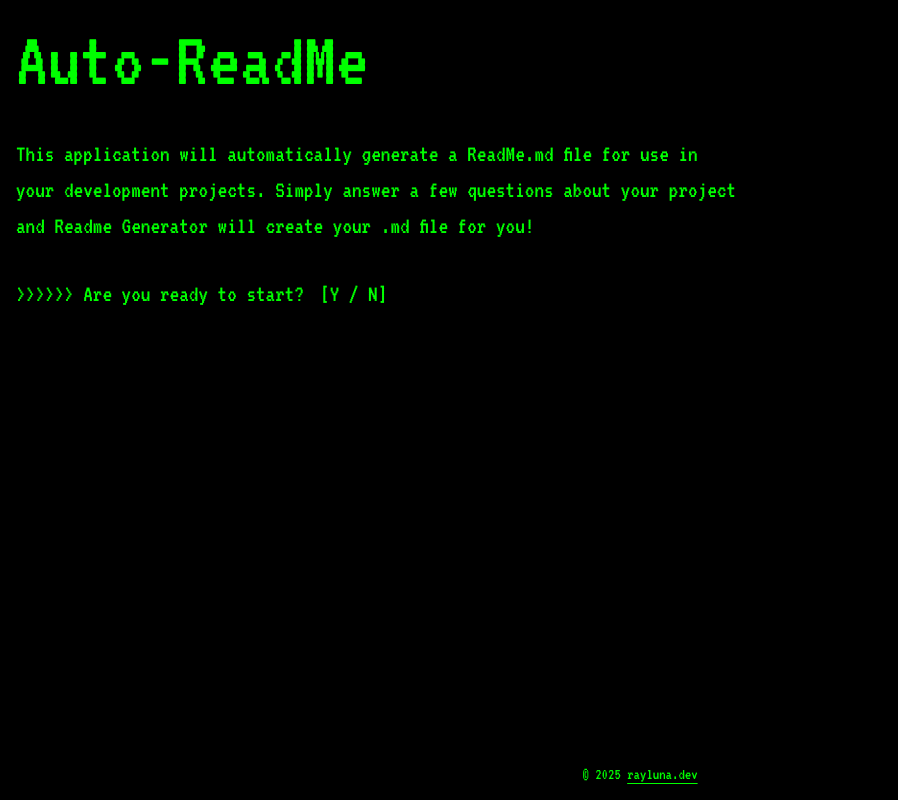
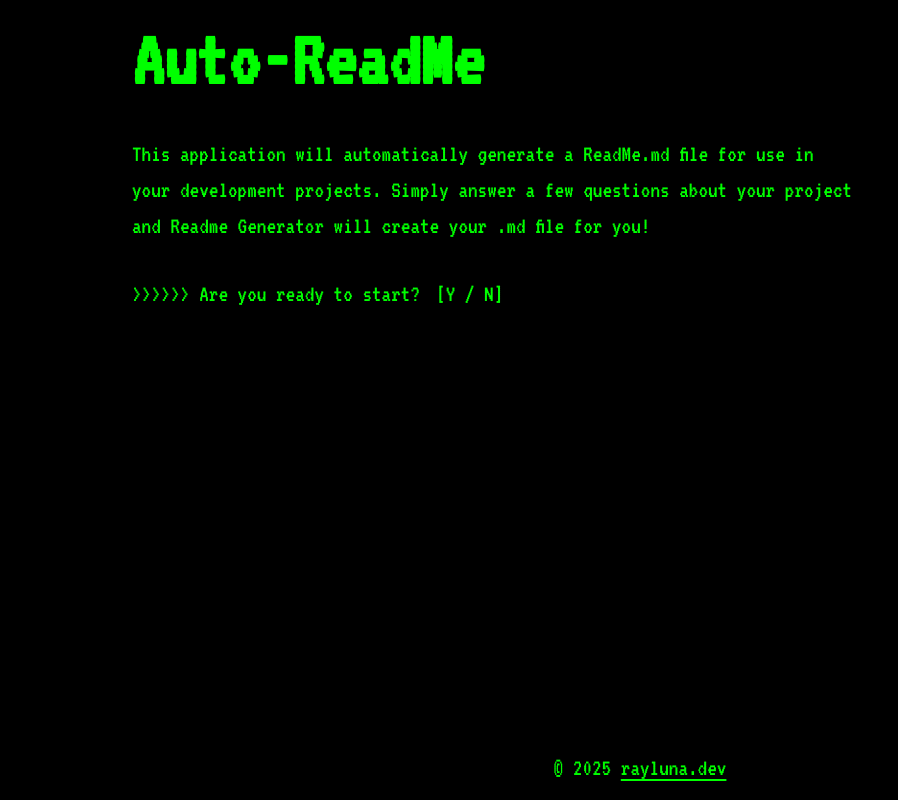
Before and after one commit to leon-luna-ray/auto-readme, a Nuxt app: page / in a window 1280 px wide. Shown: the whole page, without its empty margins (0-898 px from the left). Built offline with nearby package versions, Linux system fonts and the light colour scheme.

Commit message:
update styles

```diff
--- a/assets/styles/base.css
+++ b/assets/styles/base.css
@@ -1,45 +1,27 @@
-@import 'tailwindcss/theme' layer(theme);
-
-@import 'tailwindcss/preflight' layer(base);
-
-/*
-  The default border color has changed to `currentcolor` in Tailwind CSS v4,
-  so we've added these compatibility styles to make sure everything still
-  looks the same as it did with Tailwind CSS v3.
-
-  If we ever want to remove these styles, we need to add an explicit border
-  color utility to any element that depends on these defaults.
-*/
-@layer base {
-  *,
-  ::after,
-  ::before,
-  ::backdrop,
-  ::file-selector-button {
-    border-color: var(--color-gray-200, currentcolor);
-  }
-}
-
-@layer base {
 body {
   @apply font-anonymous text-[1.25rem] underline-offset-4;
 }
+
 h1,
 .h1 {
   @apply text-[4rem] font-bold;
 }
+
 h2,
 .h2 {
   @apply text-[3rem] font-bold;
 }
+
 h3,
 .h3 {
   @apply text-[2rem] font-bold;
 }
+
 h4,
 .h4 {
   @apply text-[1rem] font-bold;
 }
+
 input {
   @apply px-0;
 }
@@ -49,14 +31,16 @@
 .bsod input {
   @apply bg-bsod-blue text-white font-tech;
 }
+
 .hacker,
 .hacker input {
   @apply bg-black text-hacker-green font-vt text-[1.5rem];
 }
+
 .hacker h1 {
   @apply text-[5rem];
 }
+
 .hacker * {
   @apply text-[1.5rem];
 }
-}
--- a/assets/styles/theme.css
+++ b/assets/styles/theme.css
@@ -1,4 +1,3 @@
-
 @theme {
   --color-hacker-green: #00ff00;
   --color-bsod-blue: #0000aa;
--- a/assets/styles/utilities.css
+++ b/assets/styles/utilities.css
@@ -1,5 +1,3 @@
-@import 'tailwindcss/utilities' layer(utilities);
-
 @utility border-red {
   @apply border-2 border-red-600;
 }
@@ -27,7 +25,7 @@
 @utility flex-col-2 {
   @apply flex flex-col gap-y-8;
 }
+
 @utility container {
-  margin-inline: auto;
-  padding-inline: 1rem;
+  @apply max-w-[1080px] mx-auto px-8;
 }
```
Also changed, not shown: assets/img/screen-2.png (added), 1 other file (tests, documents, lock files or other folders). Lines whose indentation alone changed are shown as unchanged.
